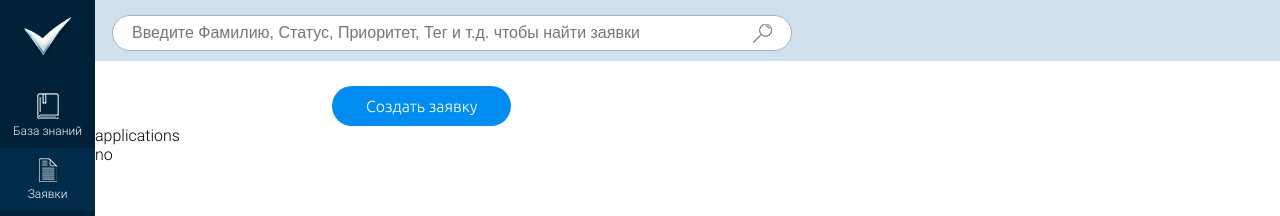
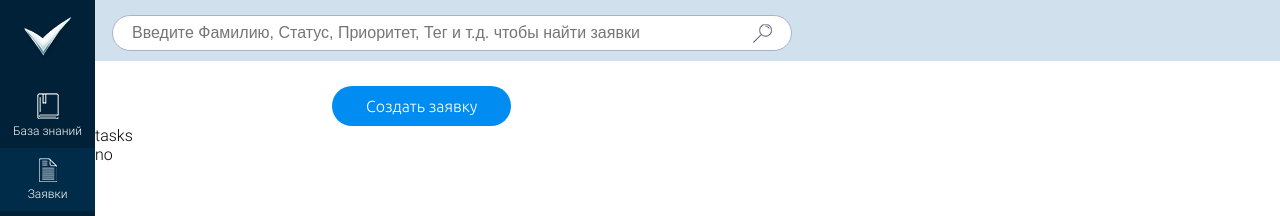
Before and after one commit to vaziliybober/tasks-test-task, a React (Create React App) app: page / in a window 1280 px wide. Shown: the top 216 px of the page. Built offline with nearby package versions, Linux system fonts and the light colour scheme; no server answers.

Commit message:
refactor: rephrase application -> task

```diff
--- a/package.json
+++ b/package.json
@@ -1,5 +1,5 @@
 {
-  "name": "applications",
+  "name": "tasks",
   "version": "0.1.0",
   "private": true,
   "dependencies": {
--- a/public/index.html
+++ b/public/index.html
@@ -4,7 +4,7 @@
     <meta charset="UTF-8" />
     <meta http-equiv="X-UA-Compatible" content="IE=edge" />
     <meta name="viewport" content="width=device-width, initial-scale=1.0" />
-    <title>Applications</title>
+    <title>Tasks</title>
   </head>
   <body>
     <noscript>You need to enable JavaScript to run this app.</noscript>
--- a/src/components/App.js
+++ b/src/components/App.js
@@ -6,7 +6,7 @@ import "../css/App.css";
 import useTenantGUID from "../hooks/useTenantGUID.js";
 
 function App() {
-  const [currentSection, setCurrentSection] = React.useState("applications");
+  const [currentSection, setCurrentSection] = React.useState("tasks");
   const tenantGUID = useTenantGUID();
 
   return (
--- a/src/components/Sidebar.js
+++ b/src/components/Sidebar.js
@@ -15,7 +15,7 @@ const sections = {
     alt: "book",
     text: "База знаний",
   },
-  applications: {
+  tasks: {
     img: fileImg,
     alt: "file",
     text: "Заявки",
```
Also changed, not shown: 2 other files (tests, documents, lock files or other folders).
